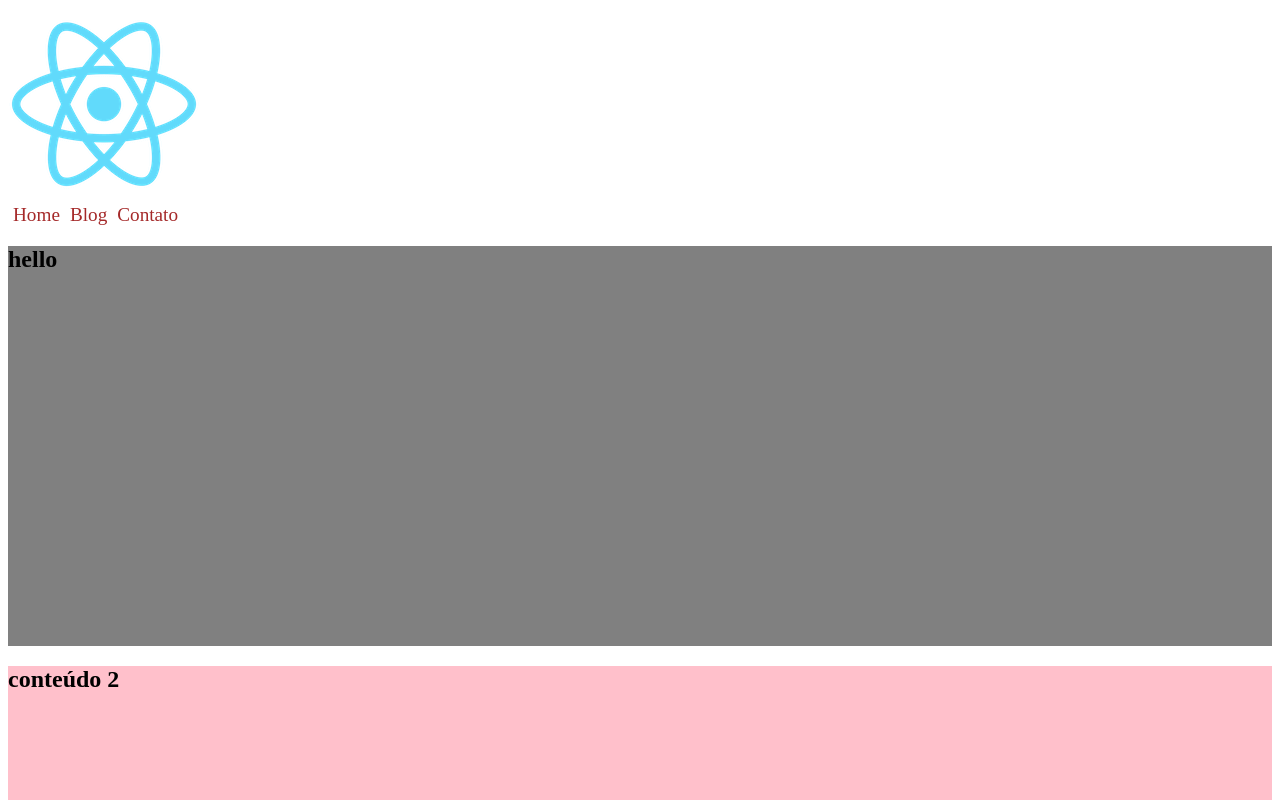
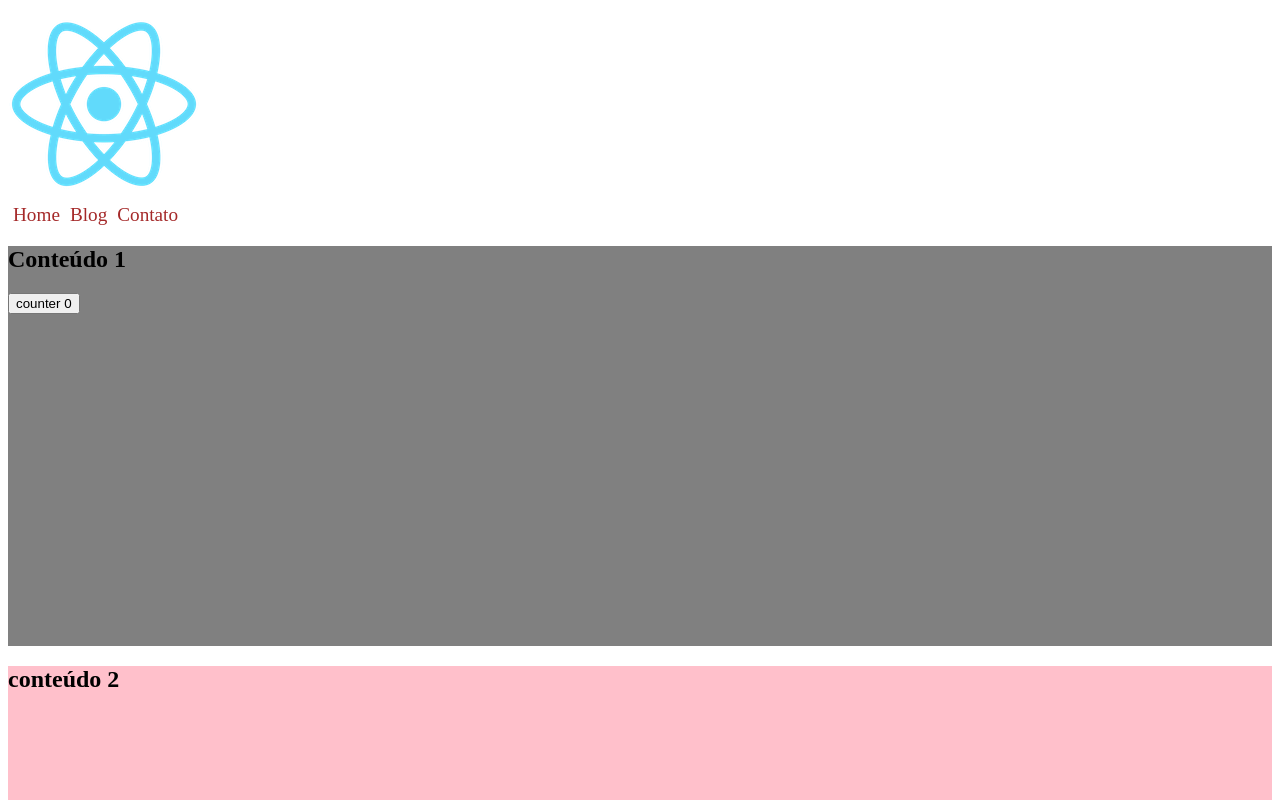
Before and after one commit to rafaelsangali/gama-react, a React (Create React App) app: page / in a window 1280 px wide. Shown: the top 800 px of the page. Built offline with nearby package versions, Linux system fonts and the light colour scheme; no server answers.

Commit message:
aprendendo context

```diff
--- a/src/components/Blog/Blog.tsx
+++ b/src/components/Blog/Blog.tsx
@@ -1,10 +1,23 @@
+import { useContext } from "react";
+import { ButtonContext } from "../../context/ButtonContext";
 import Header from "../Header/Header";
 
+// interface ContextProps{
+//     count: number
+//     setCount: number
+// }
+
 export default function Blog(){
+ const {count, setCount} = useContext(ButtonContext)
     return (
         <>
         <Header />
         <h1> página blog</h1>
+        <button
+        onClick={() => setCount(count + 1)}
+        >
+        counter {count}
+        </button>
         </>
     )
 }
--- /dev/null
+++ b/src/context/ButtonContext/index.tsx
@@ -0,0 +1,36 @@
+import { createContext, Dispatch, SetStateAction, useState } from "react";
+
+
+interface IContextProps{
+  count:number;
+  setCount: Dispatch<SetStateAction<number>>
+}
+
+interface ButtonProviderProps {
+  children?: JSX.Element;
+}
+
+
+export const ButtonContext = createContext<IContextProps>({
+  count: 0,
+  setCount: () => null
+})
+
+
+export function ButtonProvider(props: ButtonProviderProps) {
+  const [count, setCount] = useState(0)
+
+  return (
+    <ButtonContext.Provider
+    value={{
+      count,
+      setCount,
+    }
+    }
+    >
+      {props.children}
+    </ButtonContext.Provider>
+
+
+  );
+}
--- a/src/index.tsx
+++ b/src/index.tsx
@@ -2,6 +2,7 @@ import React from 'react';
 import ReactDOM from 'react-dom/client';
 import { Provider } from 'react-redux';
 import App from './App';
+import { ButtonProvider } from './context/ButtonContext';
 import store from './store';
 
 const root = ReactDOM.createRoot(
@@ -10,7 +11,9 @@ const root = ReactDOM.createRoot(
 root.render(
   <React.StrictMode>
     <Provider store={store}>
-      <App />
+      <ButtonProvider>
+        <App />
+      </ButtonProvider>
     </Provider>
   </React.StrictMode>
 );
--- a/src/pages/Home/Home.tsx
+++ b/src/pages/Home/Home.tsx
@@ -1,6 +1,7 @@
-import { useEffect, useState } from "react";
+import { useContext, useEffect, useState} from "react";
 import Box from "../../components/Box/Box";
 import Header from "../../components/Header/Header";
+import { ButtonContext } from "../../context/ButtonContext";
 import baseApi from "../../services/config";
 
 
@@ -21,11 +22,17 @@ useEffect(() => {
   i()
  },[]);
 
+const {count, setCount} = useContext(ButtonContext)
+
+
   return (
     <>
       <Header />
         <Box background="cinza">
-      <h2> hello</h2>
+          <>
+            <h2> Conteúdo 1</h2>
+            <button onClick={() => setCount(count + 1) }> counter {count}</button>
+          </>
         </Box>
         <Box background="rosa">
           <h2> conteúdo 2</h2>
```
Lines whose indentation alone changed are shown as unchanged.
